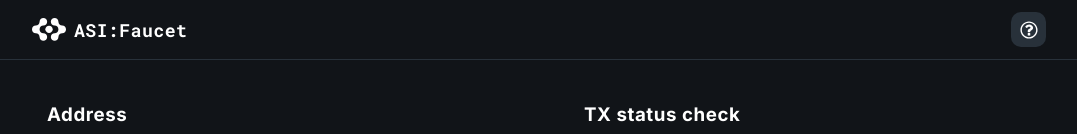
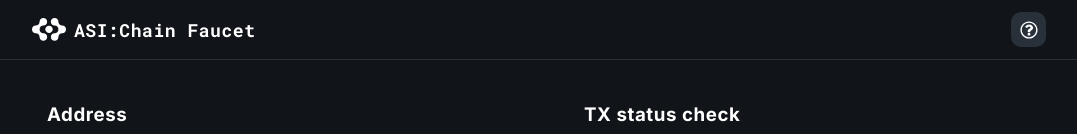
Before and after one commit to asi-alliance/asi-chain-faucet, a React (Vite) app in the folder web/: page / in a window 1280 px wide. Shown: the top 134 px of the page, without its empty margins (101-1178 px from the left). Built offline with nearby package versions, Linux system fonts and the light colour scheme; no server answers.

Commit message:
Replaced title

```diff
--- a/web/index.html
+++ b/web/index.html
@@ -5,7 +5,7 @@
   <meta charset="UTF-8" />
   <meta name="viewport" content="width=device-width, initial-scale=1.0" />
   <link rel="icon" href="favicon.ico" />
-  <title>ASI:Chain Faucet</title>
+  <title>Faucet</title>
 </head>
 
 <body>
--- a/web/src/components/Logo/index.tsx
+++ b/web/src/components/Logo/index.tsx
@@ -25,7 +25,7 @@ const Logo = (): ReactElement => {
                     fill="currentColor"
                 />
             </svg>
-            <span className="logo-text">ASI:Faucet</span>
+            <span className="logo-text">ASI:Chain Faucet</span>
         </div>
     );
 };
```
